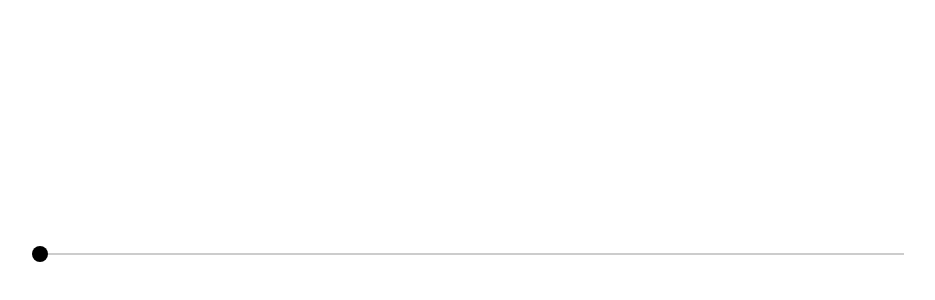
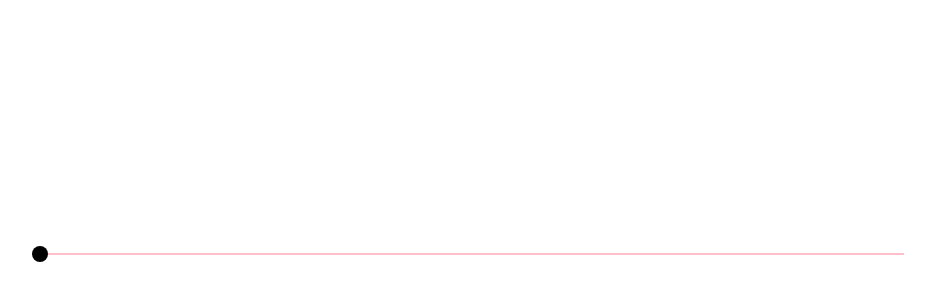
Before and after one commit to carlosmmairena/VueJS-Player, a Vue app: page / in a window 1280 px wide. Shown: the part 146-446 px from the top of the page, without its empty margins (172-1107 px from the left). Built offline with nearby package versions, Linux system fonts and the light colour scheme.

Commit message:
Installation of Lodash library and prepartion of slider component to control the volumen of videos

```diff
--- a/package.json
+++ b/package.json
@@ -9,6 +9,7 @@
   },
   "dependencies": {
     "core-js": "^3.6.5",
+    "lodash": "^4.17.21",
     "vue": "^2.6.11",
     "vuetify": "^2.4.0"
   },
--- a/src/components/Slider/Slider.scss
+++ b/src/components/Slider/Slider.scss
@@ -20,5 +20,12 @@
         position: absolute;
         left: 0;
         top: calc(50% - 8px);
+        z-index: 2;
+    }
+
+    &__fill {
+        width: 100%;
+        height: 100%;
+        background-color: pink;
     }
 }
--- a/src/components/Slider/Slider.vue
+++ b/src/components/Slider/Slider.vue
@@ -1,16 +1,87 @@
 <template>
     <div class="slider">
-        <div class="slider__bar">
-            <div class="slider__handler"/>
-            <div class="slider__fill"/>
+        <div class="slider__bar" ref="bar">
+            <div class="slider__handler" :style="handleStyle" ref="handle"/>
+            <div class="slider__fill" :style="fillStyle"/>
         </div>
     </div>
 </template>
 
 <script>
 import "./Slider.scss";
+import throttle from "lodash/throttle";
 
 export default {
     name: "Slider",
+
+    props: {
+        min: {
+            type: Number,
+            default: 0
+        },
+
+        max: {
+            type: Number,
+            default: 1
+        },
+
+        current_value: Number,
+
+        disabled: Boolean
+    },
+
+    data: () => ({
+        is_dragging: false,
+        handle_width: 0,
+        bar_width: 0
+    }),
+
+
+    computed: {
+        delta() {
+            return this.current_value / this.max;
+        },
+
+        fillStyle() {
+            return {
+                transformOrigin: "left center",
+                transform: `scaleX(${this.delta})`
+            };
+        },
+
+        handleStyle() {
+            const { bar_width, delta ,handle_width } = this;
+
+            return {
+                transform: `translateX(${bar_width * delta - (handle_width * 0.5)}px)`
+            };
+        }
+
+    },
+
+    mounted() {
+        this.onWindowResize = throttle(this.onWindowResize, 200);
+
+        this.calculateDimensions();
+
+        window.addEventListener('resize', this.onWindowResize);
+    },
+
+    methods: {
+
+        calculateDimensions() {
+            const { bar, handle } = this.$refs;
+
+            this.handle_width = handle.offsetWidth;
+            this.bar_width    = bar.offsetWidth;
+        },
+
+        onWindowResize() {
+            this.calculateDimensions();
+
+            console.log(this.bar_width, this.handle_width);
+        }
+    }
+
 }
 </script>
```
Also changed, not shown: 1 other file (tests, documents, lock files or other folders).
